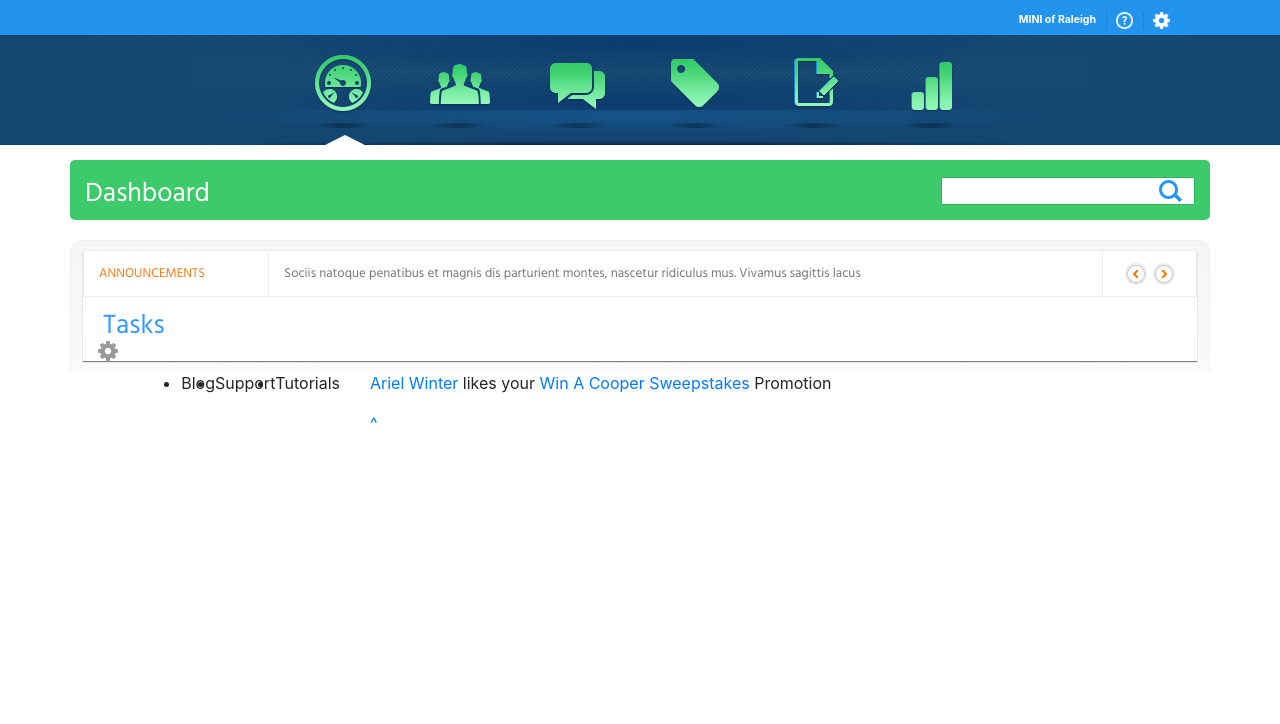
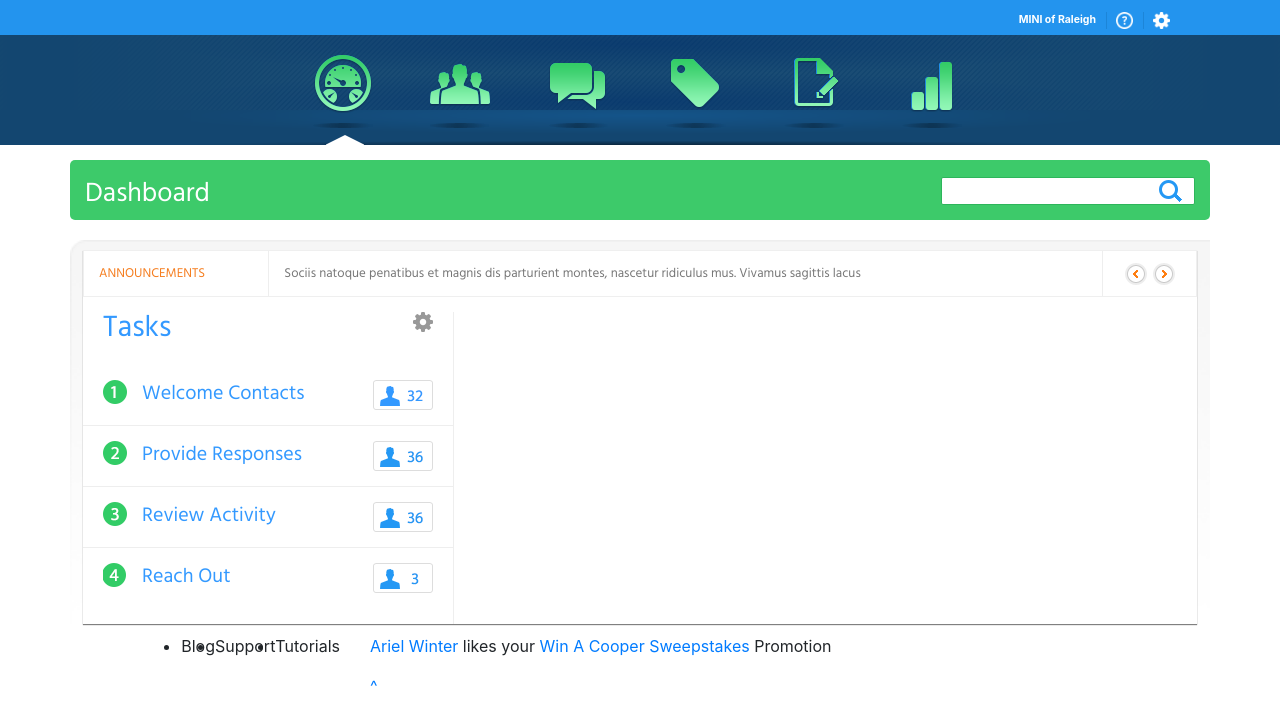
Before and after one commit to elisabeth-parker/project1, a plain HTML site: page index.html in a window 1280 px wide. Drawn offline with nearby package versions, Linux system fonts and the light colour scheme.

Commit message:
finished Tasks tile

```diff
--- a/css/styles.css
+++ b/css/styles.css
@@ -136,6 +136,7 @@
 
 /*CONTENT*/
 
+/*GENERAL*/
 /*styling for entire content div, incl gradient background*/
 .content {
   background-image: url(../images/gradient.png);
@@ -150,6 +151,23 @@
   box-shadow: 0px 1px 1px grey;
 }
 
+/*tiles styling creates panel effect for content */
+.tiles {
+  margin: 0px 3px;
+  background-color: white;
+  padding-top: 15px;
+}
+
+/*remove shadow from rows w/in rows*/
+.row .row {
+  box-shadow: none;
+}
+
+/*remove padding from internal columns so borders can span full width*/
+.internal {
+  padding: 0px;
+}
+
 /*style for tiles with internal border-right*/
 .border-right {
   border-right: 0.5px solid #eeeeee;
@@ -161,11 +179,20 @@
 
 h2 {
   font-family: 'Hind', sans-serif;
-  font-size: 27px;
+  font-size: 30px;
   color: #3399ff;
-  margin-left: 5px;
+  margin-left: 20px;
   display: inline;
 }
+
+/*styling for sprites as list style items*/
+.bullet {
+  float: left;
+  display: inline;
+  margin-left: 20px;
+}
+
+/*ANNOUNCEMENTS*/
 /*announcements is the entire top row of main content*/
 /*info on how to center content vertically from Steven Bradley of Anseo Design*/
 .announcements {
@@ -194,16 +221,55 @@ h2 {
   margin: 3px;
 }
 
-.tiles {
-  margin: 0px 3px;
-  background-color: white;
-  padding-top: 15px;
+/*TASKS*/
+/*styling for tasks tile*/
+.tasks .sprite-grey-settings {
+  float: right;
+  display: inline;
+  margin-right: 20px;
+}
+.tasks ul {
+  list-style: none;
+  padding: 0px;
+  margin-top: 20px;
+}
+.tasks li {
+  line-height: 40px;
+  padding: 15px 0px 5px 0px;
+  border-bottom: 0.5px solid #eeeeee;
+}
+.tasks li:last-child { /*remove border from last li*/
+  border: none;
+}
+.tasks h3 {
+  font-family: 'Hind', sans-serif;
+  font-size: 20px;
+  color: #3399ff;
+  margin-left: 15px;
+  display: inline;
+  vertical-align: super;
+}
+.tasks li .tag {
 }
 
-.row .row {
-  box-shadow: none;
+/*interactive hover effects for tasks tile*/
+.tasks .sprite-grey-settings:hover {
+  transform: scale(1.1);
+  cursor: pointer;
+}
+.tasks li:hover {
+  /*grayscale idea from w3schools https://www.w3schools.com/cssref/css3_pr_filter.asp*/
+  -webkit-filter: grayscale(100%); /* Safari 6.0 - 9.0 */
+  filter: grayscale(100);
+  cursor: pointer;
 }
 
-.tasks sprite-grey-settings {
+
+
+/*person+number images in task list*/
+.tag {
   float: right;
+  display: inline;
+  vertical-align: super;
+  margin-right: 20px;
 }
--- a/index.html
+++ b/index.html
@@ -75,10 +75,21 @@
           </div> <!-- end announcements -->
           <div class="row tiles">
             <div class="col-md-4">
-              <div class="row tasks">
-                <div class="col-md-12">
+              <!-- Column separated into rows to enable tile effect -->
+              <div class="row tasks border-right">
+                <div class="internal col-md-12">
                   <h2>Tasks</h2>
                   <i class="sprite2 sprite-grey-settings"></i>
+                  <ul class="task-list"> <!-- ideas on how to use sprite as list-style-image from https://stackoverflow.com/questions/2381789/use-css-sprites-for-list-li-background-image -->
+                    <li id="task-1"><span class="bullet"><i class="sprite2 sprite-green-1"></i></span>
+                            <h3>Welcome Contacts</h3><span class="tag"><i class="sprite2 sprite-welcome"></i></span></li>
+                    <li id="task-2"><span class="bullet"><i class="sprite2 sprite-green-2"></i></span>
+                            <h3>Provide Responses</h3><span class="tag"><i class="sprite2 sprite-provide"></i></span></li>
+                    <li id="task-3"><span class="bullet"><i class="sprite2 sprite-green-3"></i></span>
+                            <h3>Review Activity</h3><span class="tag"><i class="sprite2 sprite-provide"></i></span></li>
+                    <li id="task-4"><span class="bullet"><i class="sprite2 sprite-green-4"></i></span>
+                            <h3>Reach Out</h3><span class="tag"><i class="sprite2 sprite-reach"></i></span></li>
+                  </ul>
               </div> <!-- end tasks -->
               <div class="row recs">
               </div> <!-- end recs -->
```
